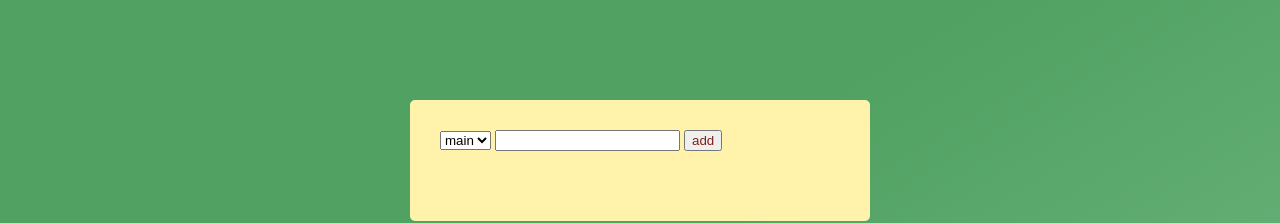
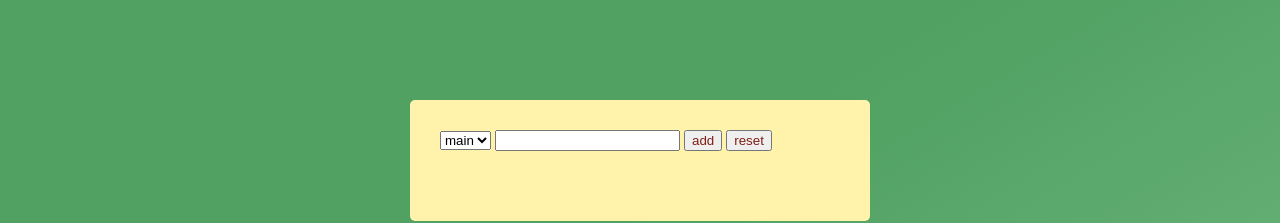
Before and after one commit to cemeris/b31_todo_list, a plain HTML site: page index.html in a window 1280 px wide. Shown: the top 223 px of the page. Drawn offline with nearby package versions, Linux system fonts and the light colour scheme; files that its build step writes are made by us from their sources.

Commit message:
added reset button

```diff
--- a/index.html
+++ b/index.html
@@ -13,6 +13,7 @@
     </select>
     <input type="text" name="todo">
     <button type="submit">add</button>
+    <button type="reset">reset</button>
 </form>
 <ol class="todo_list"></ol>
 </main>
```
